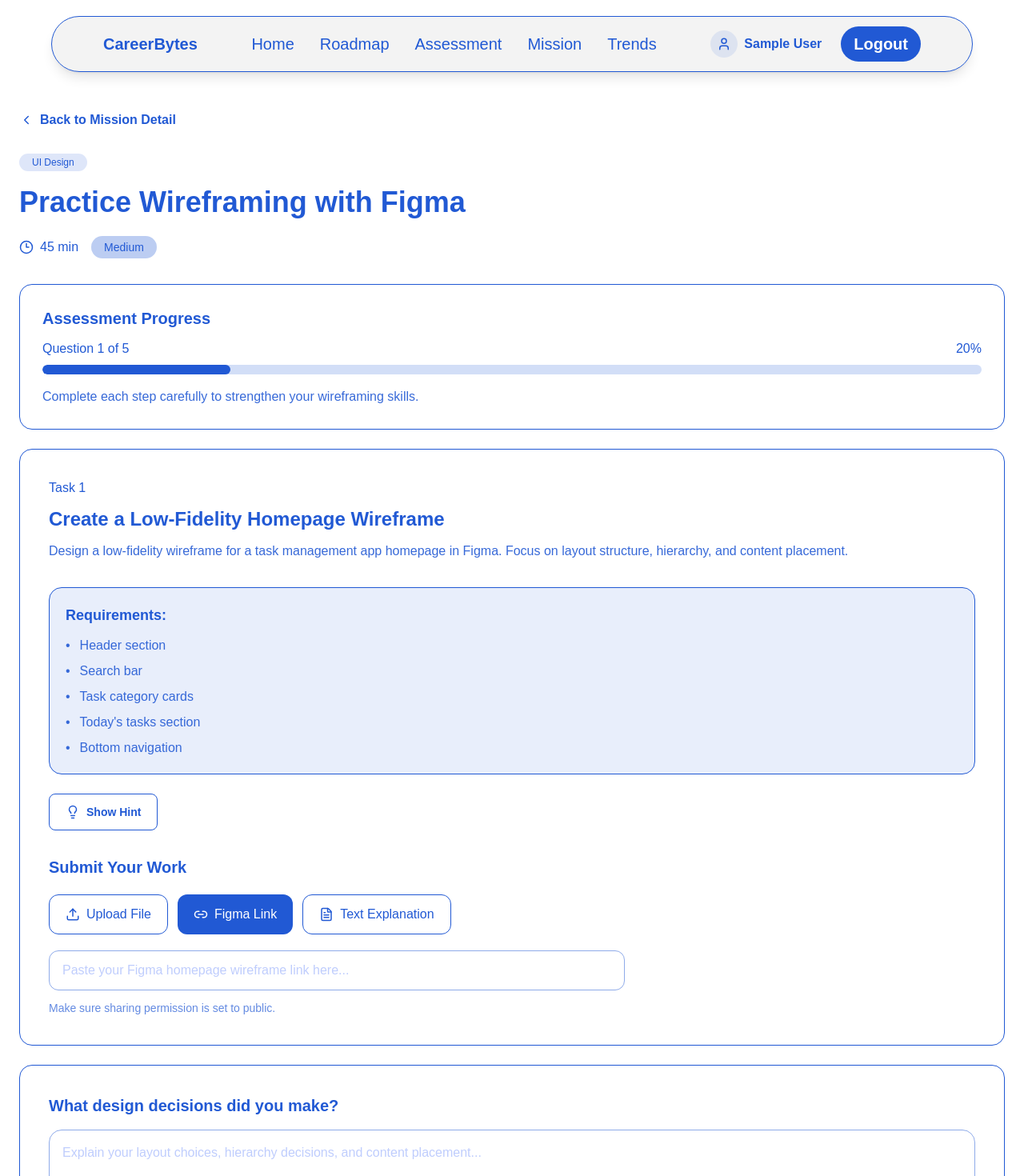
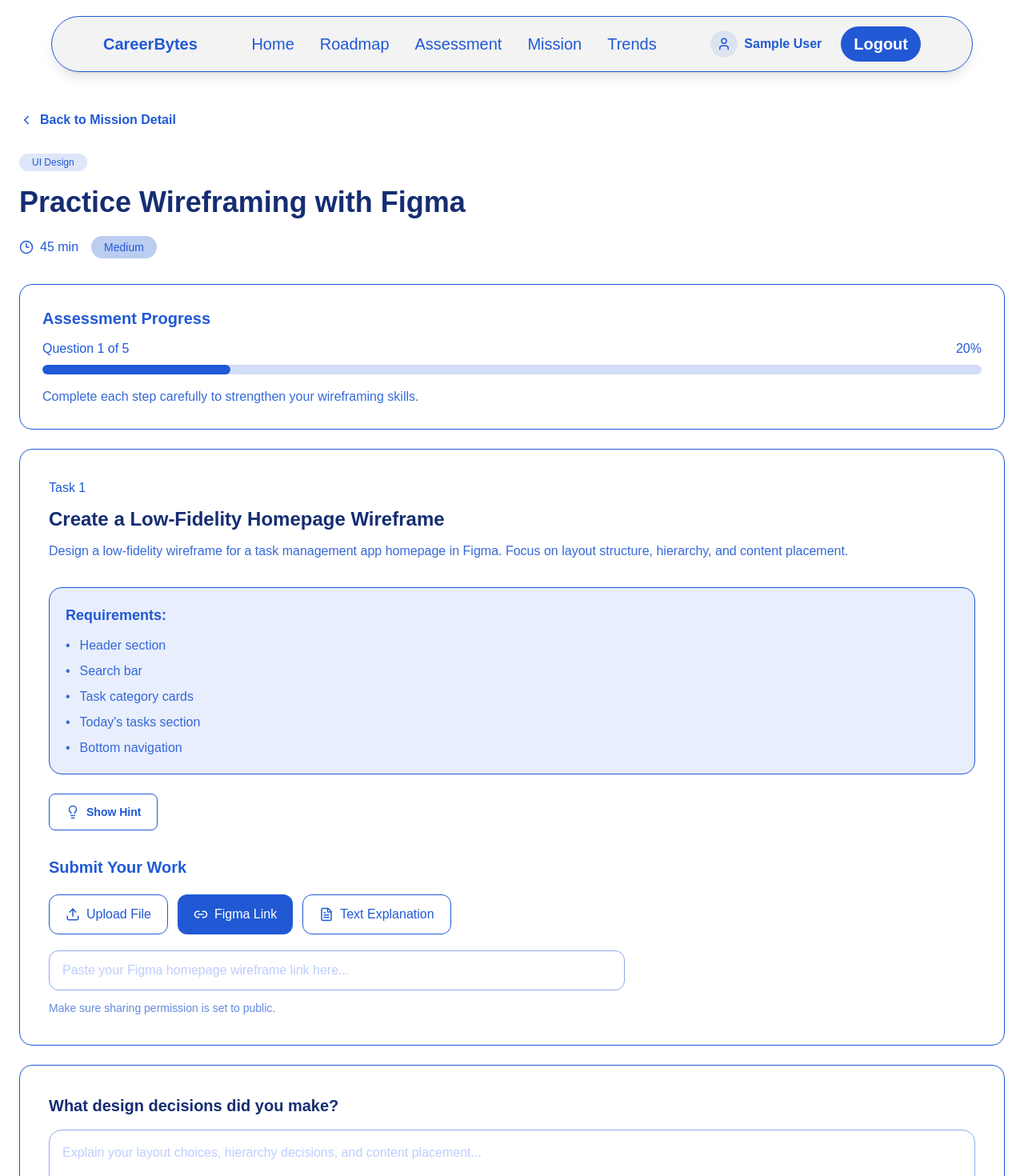
Before and after one commit to Ampasan/Frontend_CareerBytes, a React (Vite) app: page /daily-mission/task/assessment in a window 1280 px wide. Shown: the top 1470 px of the page at 80% size. Built offline with nearby package versions, Linux system fonts and the light colour scheme; sample sign-in values are in the browser's storage.

Commit message:
update: change color in some pages

```diff
--- a/src/components/ui/HeaderMission.jsx
+++ b/src/components/ui/HeaderMission.jsx
@@ -29,7 +29,7 @@ function HeaderMission({
       </div>
 
       {/* Title */}
-      <h1 className="font-bold text-3xl lg:text-4xl mb-5 leading-tight">
+      <h1 className="font-bold text-3xl lg:text-4xl mb-5 leading-tight text-(--color-heading-dark)">
         {task.title}
       </h1>
 
--- a/src/components/ui/TextAreaForm.jsx
+++ b/src/components/ui/TextAreaForm.jsx
@@ -14,7 +14,7 @@ function TextAreaForm({
       {label && (
         <label
           htmlFor={name}
-          className="block mb-4 text-lg lg:text-xl font-bold text-(--color-primary)"
+          className="block mb-4 text-lg lg:text-xl font-bold text-(--color-heading-dark)"
         >
           {label}
         </label>
--- a/src/components/ui/TrendsActions.jsx
+++ b/src/components/ui/TrendsActions.jsx
@@ -10,7 +10,7 @@ function TrendsAction ({ actions = [] }) {
                 size={30}
                 className="h-10 w-10 sm:h-auto md:w-auto"
                 />
-                <h1 className="text-2xl font-semibold">Recommended Actions</h1>
+                <h1 className="text-2xl font-semibold text-(--color-heading-dark)">Recommended Actions</h1>
             </div>
 
                 {
--- a/src/components/ui/TrendsChart.jsx
+++ b/src/components/ui/TrendsChart.jsx
@@ -11,7 +11,7 @@ import {
 function TrendsChart ({ data }) {
     return (
         <div className="border border-(--color-primary) my-7 p-8 rounded-xl text-(--color-primary)">
-            <h1 className="text-2xl font-semibold">Top Trending Skills by Popularity</h1>
+            <h1 className="text-2xl font-semibold text-(--color-heading-dark)">Top Trending Skills by Popularity</h1>
             <p className="text-(--color-primary-dark) text-sm py-3">Based on job postings, employer demand, and industry growth</p>
 
             {/* Chart */}
--- a/src/components/ui/TrendsKeyInsight.jsx
+++ b/src/components/ui/TrendsKeyInsight.jsx
@@ -5,7 +5,7 @@ function TrendsKeyInsight ({ insights = [] }) {
         <div className="border border-(--color-primary) my-7 px-8 pt-7 rounded-xl text-(--color-primary)">
             <div className="flex items-center gap-2">
                 <Lightbulb size={25}/>
-                <h1 className="text-2xl font-semibold">Key Insight</h1>
+                <h1 className="text-2xl font-semibold text-(--color-heading-dark)">Key Insight</h1>
             </div>
 
             {insights.map((insight, index) => (
--- a/src/features/mission/components/TaskSummaryCard.jsx
+++ b/src/features/mission/components/TaskSummaryCard.jsx
@@ -20,7 +20,7 @@ function TaskSummaryCard({
         Task {displayTaskNumber}
       </p>
 
-      <h1 className="text-xl lg:text-2xl font-bold text-(--color-primary) leading-tight">
+      <h1 className="text-xl lg:text-2xl font-bold text-(--color-heading-dark) leading-tight">
         {displayTitle}
       </h1>
 
--- a/src/index.css
+++ b/src/index.css
@@ -22,6 +22,7 @@ html {
   --color-cardRM: #D0D0D0;
 
   --color-primary: #2159D4;
+  --color-heading-dark: #152D72;
   --color-secondary: #DECAFF;
   --color-third: #7034D5;
   --color-border: #b8cdfa;
--- a/src/pages/TaskAssessmentPage.jsx
+++ b/src/pages/TaskAssessmentPage.jsx
@@ -65,7 +65,7 @@ function TaskAssessmentPage() {
     <>
       <Navbar />
       <main className="max-w-7xl mx-auto px-6 py-13 text-(--color-primary) space-y-6">
-        {mission && (
+       {mission && (
           <HeaderMission
             task={mission}
             backText="Back to Mission Detail"
```
